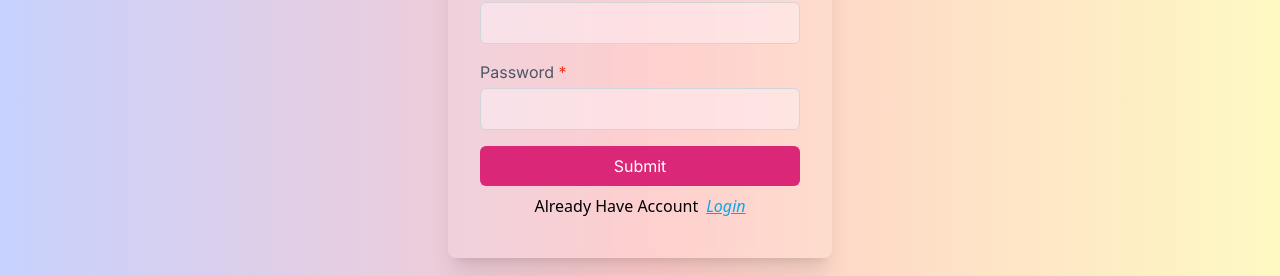
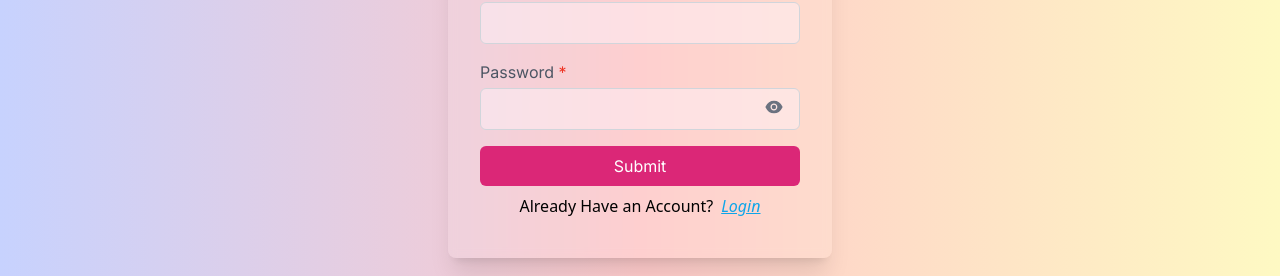
Before and after one commit to brianchen322/chat-nextjs, a Next.js app: page /sign-up in a window 1280 px wide. Shown: the part 407-683 px from the top of the page. Built offline with nearby package versions, Linux system fonts and the light colour scheme.

Commit message:
add password visibility toggle in login and signup

```diff
--- a/src/app/login/page.tsx
+++ b/src/app/login/page.tsx
@@ -3,33 +3,35 @@
 import React, { useState } from "react";
 import Navbar from "../Components/Navbar";
 import { toast } from "react-toastify";
-import { AiOutlineLoading3Quarters } from "react-icons/ai";
+import { AiOutlineLoading3Quarters, AiFillEye, AiFillEyeInvisible } from "react-icons/ai";
 import { useRouter } from "next/navigation";
 import { Auth } from "../api/apiCall";
 import Link from "next/link";
 
 const Page = () => {
   const router = useRouter();
-  const [isLoading, setisLoading] = useState(false);
+  const [isLoading, setIsLoading] = useState(false);
   const [User, setUser] = useState({
     UserName: "",
     Password: "",
   });
-  const handleChange = (event: React.ChangeEvent<HTMLInputElement>) => {
+  const [showPassword, setShowPassword] = useState(false); // State for password visibility
+
+  const handleChange = (event) => {
     setUser({
       ...User,
       [event.target.name]: event.target.value,
     });
   };
 
-  const handleSubmit = async (event: React.FormEvent<HTMLFormElement>) => {
+  const handleSubmit = async (event) => {
     event.preventDefault();
-    setisLoading(true);
+    setIsLoading(true);
     const res = await Auth(User);
-    setisLoading(false);
-    if (res.data?.status != "Failed") {
-      localStorage.setItem('UserId',res.data.response.data._id)
-      toast("Organization Submitted !", {
+    setIsLoading(false);
+    if (res.data?.status !== "Failed") {
+      localStorage.setItem('UserId', res.data.response.data._id);
+      toast("Login Successful!", {
         position: "top-right",
         autoClose: 5000,
         hideProgressBar: false,
@@ -41,7 +43,7 @@ const Page = () => {
       });
       router.push("/dashboard");
     } else {
-      toast.error("Failed to Login !", {
+      toast.error("Failed to Login!", {
         position: "top-right",
         autoClose: 5000,
         hideProgressBar: false,
@@ -53,6 +55,11 @@ const Page = () => {
       });
     }
   };
+
+  const togglePasswordVisibility = () => {
+    setShowPassword(!showPassword);
+  };
+
   return (
     <>
       <Navbar />
@@ -78,16 +85,28 @@ const Page = () => {
           </div>
           <div className="mb-4 required">
             <label className="block text-gray-600">Password</label>
+            <div className="relative">
               <input
-              type="password"
+                type={showPassword ? "text" : "password"}
                 name="Password"
                 required
                 minLength={6}
                 maxLength={12}
                 onChange={handleChange}
-              title="Please enter a 10-digit mobile number"
                 className="mt-1 w-full px-4 py-2 rounded-md border bg-opacity-50 bg-pink-50 border-gray-300 focus:outline-none  focus:border-pink-500"
               />
+              <button
+                type="button"
+                onClick={togglePasswordVisibility}
+                className="absolute inset-y-0 right-0 flex items-center px-4 focus:outline-none"
+              >
+                {showPassword ? (
+                  <AiFillEyeInvisible className="h-5 w-5 text-gray-500" />
+                ) : (
+                  <AiFillEye className="h-5 w-5 text-gray-500" />
+                )}
+              </button>
+            </div>
           </div>
           {isLoading ? (
             <button
@@ -103,10 +122,7 @@ const Page = () => {
           )}
           <p className="font-sans font-normal flex justify-center p-2">
             Create An Account{" "}
-            <Link
-              href="/sign-up"
-              className="text-sky-500 underline italic pl-2"
-            >
+            <Link href="/sign-up" className="text-sky-500 underline italic pl-2">
               Sign Up
             </Link>
           </p>
--- a/src/app/sign-up/page.tsx
+++ b/src/app/sign-up/page.tsx
@@ -3,35 +3,36 @@
 import React, { useState } from "react";
 import Navbar from "../Components/Navbar";
 import { toast } from "react-toastify";
-import { AiOutlineLoading3Quarters } from "react-icons/ai";
-import { useRouter } from 'next/navigation';
-import { SignUp } from '../api/apiCall'
+import { AiOutlineLoading3Quarters, AiFillEye, AiFillEyeInvisible } from "react-icons/ai";
+import { useRouter } from "next/navigation";
+import { SignUp } from "../api/apiCall";
 import Link from "next/link";
 
 const Page = () => {
   const router = useRouter();
-  const [isLoading, setisLoading] = useState(false);
+  const [isLoading, setIsLoading] = useState(false);
   const [User, setUser] = useState({
     UserName: "",
-    UserEmail:"",
-    Password:""
+    UserEmail: "",
+    Password: "",
   });
-  const handleChange = (event: React.ChangeEvent<HTMLInputElement>) => {
+  const [showPassword, setShowPassword] = useState(false); // State for password visibility
+
+  const handleChange = (event) => {
     setUser({
       ...User,
       [event.target.name]: event.target.value,
     });
   };
 
-
-  const handleSubmit = async (event: React.FormEvent<HTMLFormElement>) => {
+  const handleSubmit = async (event) => {
     event.preventDefault();
-    setisLoading(true);
+    setIsLoading(true);
     const res = await SignUp(User);
-    setisLoading(false);
-    console.log(res)
-    if (res.data?.status == "Success") {
-      localStorage.setItem('UserId',res.data.response.data)
+    setIsLoading(false);
+    console.log(res);
+    if (res.data?.status === "Success") {
+      localStorage.setItem("UserId", res.data.response.data);
       toast("Organization Submitted !", {
         position: "top-right",
         autoClose: 5000,
@@ -42,7 +43,7 @@ const Page = () => {
         progress: undefined,
         theme: "light",
       });
-      router.push("/organization")
+      router.push("/organization");
     } else {
       toast.error("User Already Exist!", {
         position: "top-right",
@@ -56,6 +57,11 @@ const Page = () => {
       });
     }
   };
+
+  const togglePasswordVisibility = () => {
+    setShowPassword(!showPassword);
+  };
+
   return (
     <>
       <Navbar />
@@ -89,19 +95,34 @@ const Page = () => {
           </div>
           <div className="mb-4 required">
             <label className="block text-gray-600">Password</label>
+            <div className="relative">
               <input
-                type="password"
+                type={showPassword ? "text" : "password"}
                 name="Password"
                 required
                 minLength={6}
                 maxLength={12}
                 onChange={handleChange}
-                title="Please enter a 10-digit mobile number"
                 className="mt-1 w-full px-4 py-2 rounded-md border bg-opacity-50 bg-pink-50 border-gray-300 focus:outline-none  focus:border-pink-500"
               />
+              <button
+                type="button"
+                onClick={togglePasswordVisibility}
+                className="absolute inset-y-0 right-0 flex items-center px-4 focus:outline-none"
+              >
+                {showPassword ? (
+                  <AiFillEyeInvisible className="h-5 w-5 text-gray-500" />
+                ) : (
+                  <AiFillEye className="h-5 w-5 text-gray-500" />
+                )}
+              </button>
+            </div>
           </div>
           {isLoading ? (
-              <button disabled className="w-full flex justify-center py-2 px-4 bg-pink-600 text-white rounded-md hover:bg-pink-700">
+            <button
+              disabled
+              className="w-full flex justify-center py-2 px-4 bg-pink-600 text-white rounded-md hover:bg-pink-700"
+            >
               <AiOutlineLoading3Quarters className="animate-spin" />
             </button>
           ) : (
@@ -109,7 +130,12 @@ const Page = () => {
               Submit
             </button>
           )}
-            <p className="font-sans font-normal flex justify-center p-2">Already Have Account  <Link href="/login" className="text-sky-500 underline italic pl-2">Login</Link></p>
+          <p className="font-sans font-normal flex justify-center p-2">
+            Already Have an Account?{" "}
+            <Link href="/login" className="text-sky-500 underline italic pl-2">
+              Login
+            </Link>
+          </p>
         </form>
       </div>
     </>
```
Lines whose indentation alone changed are shown as unchanged.
